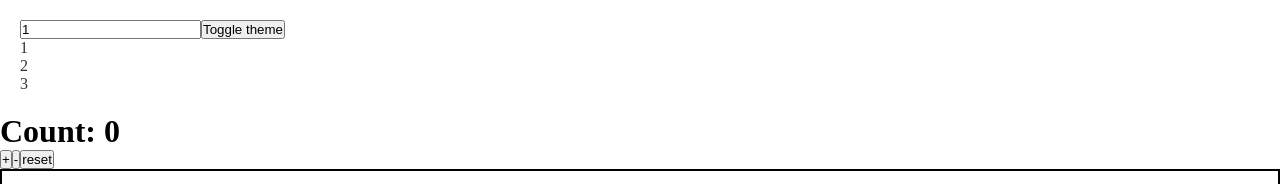
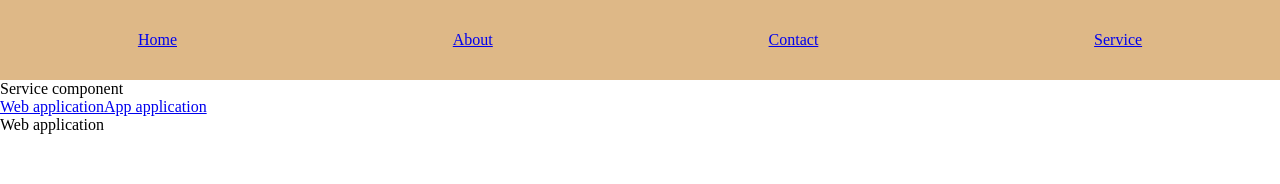
Before and after one commit to kamalrajms/projectReact3, a React (Vite) app: page /Service in a window 1280 px wide. Shown: the top 184 px of the page. Built offline with nearby package versions, Linux system fonts and the light colour scheme; no server answers.

Commit message:
Router Dom,Nested Router dom

```diff
--- a/package.json
+++ b/package.json
@@ -11,7 +11,8 @@
   },
   "dependencies": {
     "react": "^19.1.1",
-    "react-dom": "^19.1.1"
+    "react-dom": "^19.1.1",
+    "react-router-dom": "^7.9.4"
   },
   "devDependencies": {
     "@eslint/js": "^9.33.0",
--- a/src/App.jsx
+++ b/src/App.jsx
@@ -10,12 +10,22 @@ import UseRefHook from "./component/UseRefHook";
 import First from "./SubComponent/First";
 import UseReducerHook from "./component/UseReducerHook";
 import UseCllbackhook from "./component/UseCllbackhook";
+import { BrowserRouter, Link, Route, Routes } from "react-router-dom";
+import Home from "./RouterDOm/Home";
+import About from "./RouterDOm/About";
+import Contact from "./RouterDOm/Contact";
+import Service from "./RouterDOm/Service";
+import WebApp from "./SubComponent/WebApp";
+import AppDevelop from "./SubComponent/AppDevelop";
 
 export const Pass = createContext();
 
 export default function App() {
   const name = "Ram";
+  const display = false;
   return (
+    <div>
+      {display && (
         <div>
           <UseCllbackhook />
           <UseReducerHook />
@@ -38,5 +48,24 @@ export default function App() {
           <h1>form</h1>
           <RegistrationForm />
         </div>
+      )}
+      <BrowserRouter>
+        <div className="menu">
+          <Link to="">Home</Link>
+          <Link to="/About">About</Link>
+          <Link to="/Contact">Contact</Link>
+          <Link to="/Service">Service</Link>
+        </div>
+        <Routes>
+          <Route path="" element={<Home />} />
+          <Route path="/About" element={<About />} />
+          <Route path="/Contact" element={<Contact />} />
+          <Route path="/Service" element={<Service />}>
+            <Route path="" element={<WebApp />} />
+            <Route path="appdevelopment" element={<AppDevelop />} />
+          </Route>
+        </Routes>
+      </BrowserRouter>
+    </div>
   );
 }
--- /dev/null
+++ b/src/RouterDOm/About.jsx
@@ -0,0 +1,5 @@
+import React from "react";
+
+export default function About() {
+  return <div>About component</div>;
+}
--- /dev/null
+++ b/src/RouterDOm/Contact.jsx
@@ -0,0 +1,5 @@
+import React from "react";
+
+export default function Contact() {
+  return <div>Contacct component</div>;
+}
--- /dev/null
+++ b/src/RouterDOm/Home.jsx
@@ -0,0 +1,5 @@
+import React from "react";
+
+export default function Home() {
+  return <div>Home component</div>;
+}
--- /dev/null
+++ b/src/RouterDOm/Service.jsx
@@ -0,0 +1,15 @@
+import React from "react";
+import { Link, Outlet } from "react-router-dom";
+
+export default function Service() {
+  return (
+    <div>
+      Service component
+      <nav>
+        <Link to={""}>Web application</Link>
+        <Link to={"appdevelopment"}>App application</Link>
+      </nav>
+      <Outlet />
+    </div>
+  );
+}
--- /dev/null
+++ b/src/SubComponent/AppDevelop.jsx
@@ -0,0 +1,5 @@
+import React from "react";
+
+export default function AppDevelop() {
+  return <div>App Development</div>;
+}
--- /dev/null
+++ b/src/SubComponent/WebApp.jsx
@@ -0,0 +1,5 @@
+import React from "react";
+
+export default function WebApp() {
+  return <div>Web application</div>;
+}
--- a/src/index.css
+++ b/src/index.css
@@ -43,3 +43,11 @@
   padding: 20px;
   border: 2px solid black;
 }
+.menu {
+  width: 100%;
+  height: 10vh;
+  display: flex;
+  justify-content: space-around;
+  align-items: center;
+  background: burlywood;
+}
```
Also changed, not shown: src/text.txt, 1 other file (tests, documents, lock files or other folders). Lines whose indentation alone changed are shown as unchanged.
